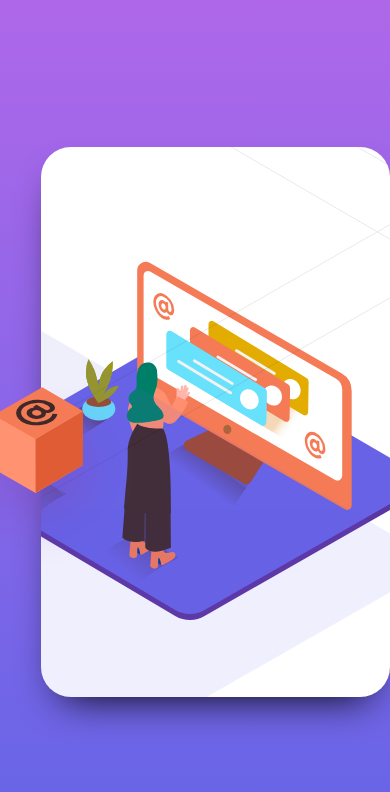
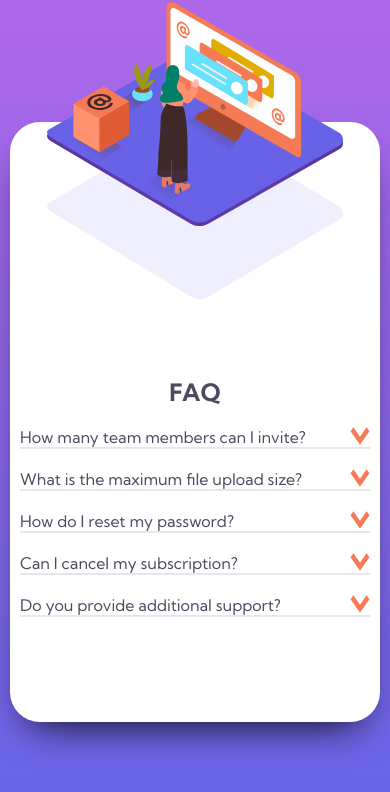
Before and after one commit to karthik5860/faq-accordion-card-main, a plain HTML site: page index.html in a window 390 px wide. Drawn offline with Linux system fonts and the light colour scheme.

Commit message:
Add files via upload

```diff
--- a/index.html
+++ b/index.html
@@ -2,13 +2,15 @@
 <html lang="en">
 <head>
   <meta charset="UTF-8">
-  <meta name="viewport" content="width=device-width, initial-scale=1.0"> <!-- displays site properly based on user's device -->
+  <meta name="viewport" content="width=device-width, initial-scale=1.0">
 
   <link rel="icon" type="image/png" sizes="32x32" href="./images/favicon-32x32.png">
+  <link rel="preconnect" href="https://fonts.googleapis.com">
+  <link rel="preconnect" href="https://fonts.gstatic.com" crossorigin>
+  <link href="https://fonts.googleapis.com/css2?family=Kumbh+Sans:wght@400;700&display=swap" rel="stylesheet">
 
   <title>Frontend Mentor | FAQ Accordion Card</title>
 
-  <!-- Feel free to remove these styles or customise in your own stylesheet 👍 -->
   <style>
     body{
       display: flex;
@@ -17,6 +19,7 @@
       align-items: center;
       margin: 0;
       background: linear-gradient(to bottom,hsl(273, 75%, 66%),hsl(240, 73%, 65%) );
+      font-family: "Kumbh Sans";
     }
     .main{
       margin-left: -150px;
@@ -35,106 +38,167 @@
       align-items: center;
       width: 100%;
     }
+    h1{
+      color: hsl(237, 12%, 33%);
+    }
 
     .desktop{
-      translate: -20% 5%;
+      translate: -15% 0%;
     }
     .bg{
       width: 200%;
-      translate: -110% -6%;
+      translate: -107% -6%;
     }
     .box{
       z-index: 1;
-      translate: -30% 30%;
+      translate: -45% 30%;
+    }
+    .box2{
+      margin: 50px;
+      margin-left: 0;
+      overflow: auto;
     }
     .faq{
-      margin: 50px 130px;
-      margin-left: -30px;
+      width: 100%;
     }
-    input{
-      appearance: none;
-      width: 20px;
-      height: 20px;
-      background: orange;
-      clip-path: polygon(15% 0, 50% 40%, 85% 0, 100% 30%, 50% 100%, 0 30%);
-    }
-    label {
-      width: 100%;
+
+    .questions {
+      color: hsl(237, 12%, 33%);
       display: flex;
       justify-content: space-between;
-      height: 50px;
+      height: max-content;
+      margin-right: 70px;
+      margin-top: 20px;
       align-items: center;
       border-bottom: 2px solid hsl(240, 5%, 91%);
+      cursor: pointer;
     }
 
-    label:hover{
+    .questions:hover{
       color: orange;
     }
 
+    .imageicon{
+      width: 20px;
+      height: 20px;
+      transition: rotate 1s ease-out;
+    }
     .answer{
+      color: hsl(240, 6%, 50%);
+      overflow: hidden;
       opacity: 0;
-      height: 0;
-      margin-top: 20px;
-      transition: height 1s ease-out,opacity 1s ease-out;
+      max-height: 0px;
+      margin-top: 0px;
+      margin-right: 70px;
+      transition: max-height 1s ease-out,opacity 1s ease-out;
+   }
+   .faq.active .questions{
+      font-weight: 700;
+  }
+   .faq.active .answer{
+      opacity: 1;
+      max-height: 100px;
+   }
 
-      /*display: none;*/
+   .faq.active .imageicon{
+      rotate: 180deg;
+   }
+   .mobileimages{
+    display: none;
+   }
+
+   @media screen and (max-width:825px) {
+      body{
+        min-height: 100vh;
+      }
+      .main{
+        margin: 10px;
+        grid-template-columns: 1fr;
+        justify-content: center;
+        height: 600px;
+        overflow: initial;
+        text-align: center;
+
+      }
+      h1{
+        text-align: center;
+      }
+      .mobileimages{
+        display: block;
+      }
+      .mobile{
+        width: 80%;
+        position: relative;
+        top: -120px;
+      }
+      .bg2{
+        width: 80%;
+        position: relative;
+        top: -180px;
+      }
+      .questions{
+        margin-right: 0;
+      }
+      .box2{
+        margin: 10px;
+        margin-top: -220px;
+      }
+      .images , .box{
+        display: none;
+      }
    }
 
   </style>
 </head>
 <body>
-  <img src="images/illustration-box-desktop.svg" alt="desktop" class="box">
+  <img src="images/illustration-box-desktop.svg" alt="desktopbox" class="box">
   <section class="main">
+    <div class="mobileimages">
+      <img src="images/illustration-woman-online-mobile.svg" alt="mobile" class="mobile">
+      <img src="images/bg-pattern-mobile.svg" alt="desktop" class="bg2">
+    </div>
     <div class="images">
       <img src="images/illustration-woman-online-desktop.svg" alt="desktop" class="desktop">
       <img src="images/bg-pattern-desktop.svg" alt="desktop" class="bg">
     </div>
-    <div class="faq">
+    <div class="box2">
       <h1>FAQ</h1>
 
-      <label for="question1">How many team members can I invite? <input type="checkbox" name="question" id = "question1" class="questions" onclick="unction()"> </label>
+      <div class="faq">
+        <div class="questions">How many team members can I invite?<img src="images/icon-arrow-down.svg" class="imageicon"></div>
+        <div class="answer">You can invite up to 2 additional users on the Free plan. There is no limit on team members for the Premium plan.</div>
+      </div>
 
-      <div class="answer">You can invite up to 2 additional users on the Free plan. There is no limit on team members for the Premium plan.</div>
+      <div class="faq">
+        <div class="questions">What is the maximum file upload size?<img src="images/icon-arrow-down.svg" class="imageicon"></div>
+        <div class="answer">No more than 2GB. All files in your account must fit your allotted storage space.</div>
+      </div>
 
-      <label for="question2">What is the maximum file upload size?<input type="checkbox" name="question" id = "question2" class="questions" onclick="unction()"></label>
+      <div class="faq">
+        <div class="questions">How do I reset my password?<img src="images/icon-arrow-down.svg" class="imageicon"></div>
+        <div class="answer">Click “Forgot password” from the login page or “Change password” from your profile page.A reset link will be emailed to you.</div>
+      </div>
 
-      <div class="answer">No more than 2GB. All files in your account must fit your allotted storage space.</div>
+      <div class="faq">
+        <div class="questions">Can I cancel my subscription?<img src="images/icon-arrow-down.svg" class="imageicon"></div>
+        <div class="answer">Yes! Send us a message and we’ll process your request no questions asked.</div>
+      </div>
 
-      <label for="question3">How do I reset my password?<input type="checkbox" name="question" id = "question3" class="questions" onclick="unction()"></label>
-
-      <div class="answer">Click “Forgot password” from the login page or “Change password” from your profile page.A reset link will be emailed to you.</div>
-
-      <label for="question4">Can I cancel my subscription?<input type="checkbox" name="question" id = "question4" class="questions" onclick="unction()"></label>
-
-      <div class="answer">Yes! Send us a message and we’ll process your request no questions asked.</div>
-
-      <label for="question5">Do you provide additional support?<input type="checkbox" name="question" id = "question5" class="questions" onclick="unction()"></label>
-
-      <div class="answer">Chat and email support is available 24/7. Phone lines are open during normal business hours.</div>
-
-
+      <div class="faq">
+        <div class="questions">Do you provide additional support?<img src="images/icon-arrow-down.svg" class="imageicon"></div>
+        <div class="answer">Chat and email support is available 24/7. Phone lines are open during normal business hours.</div>
+      </div>
     </div>
   </section>
 
   <script type="text/javascript">
-    function unction() {
-    var checkBox = document.getElementsByClassName("questions");
-    const text = document.getElementsByClassName("answer");
+    const faqs = document.querySelectorAll(".faq");
 
-    for (let i = 0; i < checkBox.length; i++) {
-      if (checkBox[i].checked == true){
-        // text[i].style.display = "block";
-        text[i].style.height = "50px";
-        text[i].style.opacity = "1";
-
-      } else {
-        // text[i].style.display = "none";
-        text[i].style.height = "0px";
-        text[i].style.opacity = "0";
-      }
-    }
-    }
-
+    faqs.forEach(faq => {
+        faq.addEventListener("click",() => {
+            faq.classList.toggle("active");
+        });
+    });
 
   </script>
 
```
